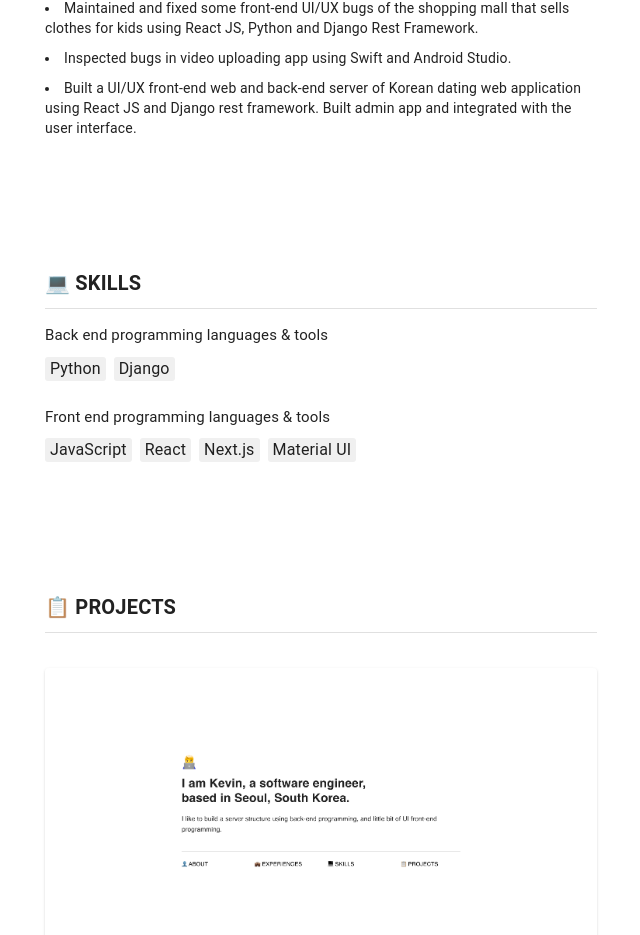
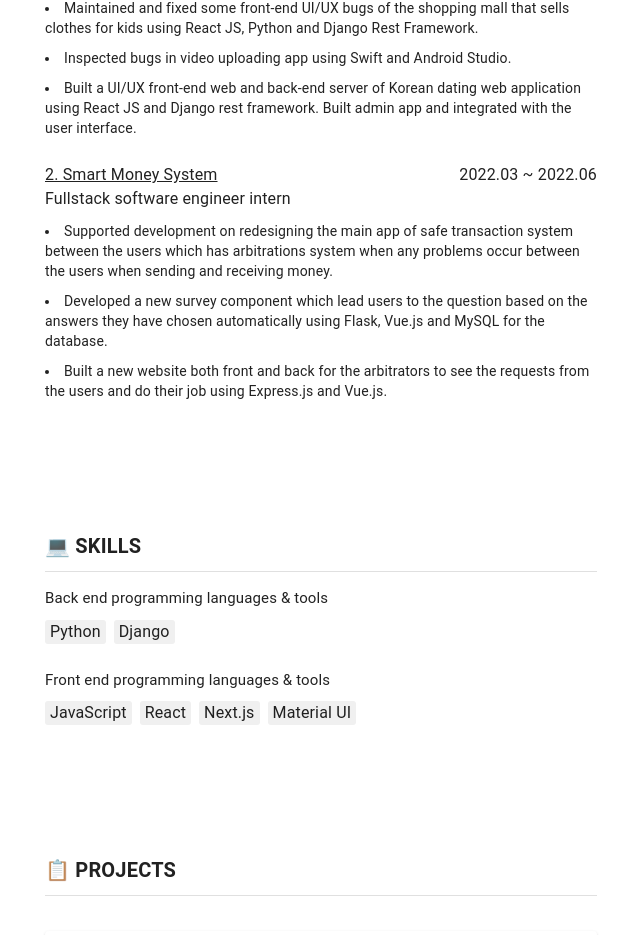
Before and after one commit to jeonghoyang12/my-portfolio, a Next.js app: page / in a window 1280 px wide. Shown: the part 1394-2329 px from the top of the page, without its empty margins (319-959 px from the left). Built offline with nearby package versions, Linux system fonts and the light colour scheme.

Commit message:
[data.js] Updated portfolio infos for experiences section

```diff
--- a/components/data.js
+++ b/components/data.js
@@ -59,5 +59,16 @@ export const data = {
         "Built a UI/UX front-end web and back-end server of Korean dating web application using React JS and Django rest framework. Built admin app and integrated with the user interface.",
       ],
     },
+    {
+      name: "2. Smart Money System",
+      link: "",
+      title: "Fullstack software engineer intern",
+      period: "2022.03 ~ 2022.06",
+      description: [
+        "Supported development on redesigning the main app of safe transaction system between the users which has arbitrations system when any problems occur between the users when sending and receiving money.",
+        "Developed a new survey component which lead users to the question based on the answers they have chosen automatically using Flask, Vue.js and MySQL for the database.",
+        "Built a new website both front and back for the arbitrators to see the requests from the users and do their job using Express.js and Vue.js.",
+      ],
+    },
   ],
 };
```
